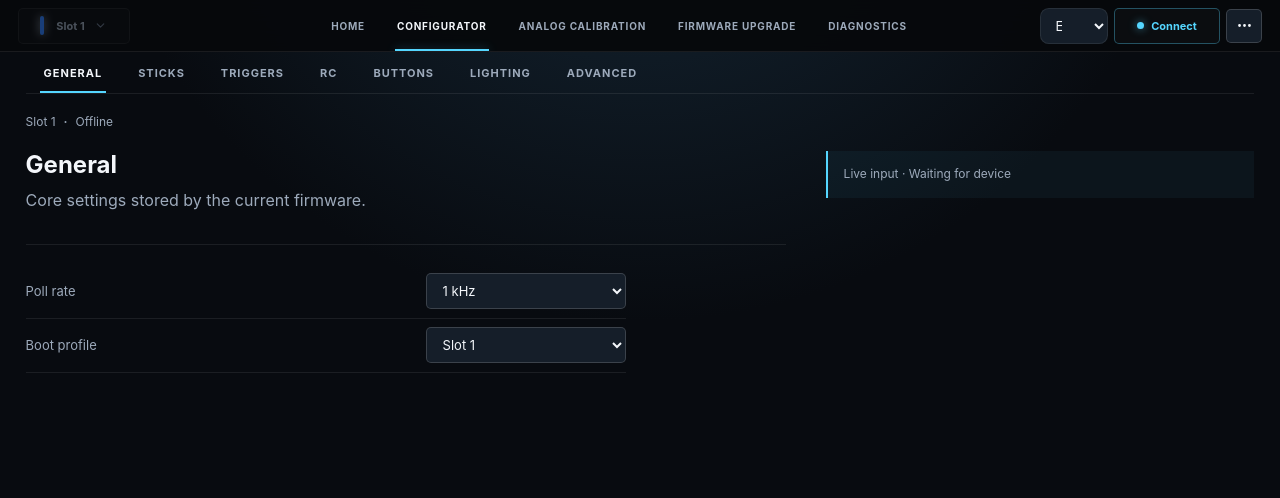
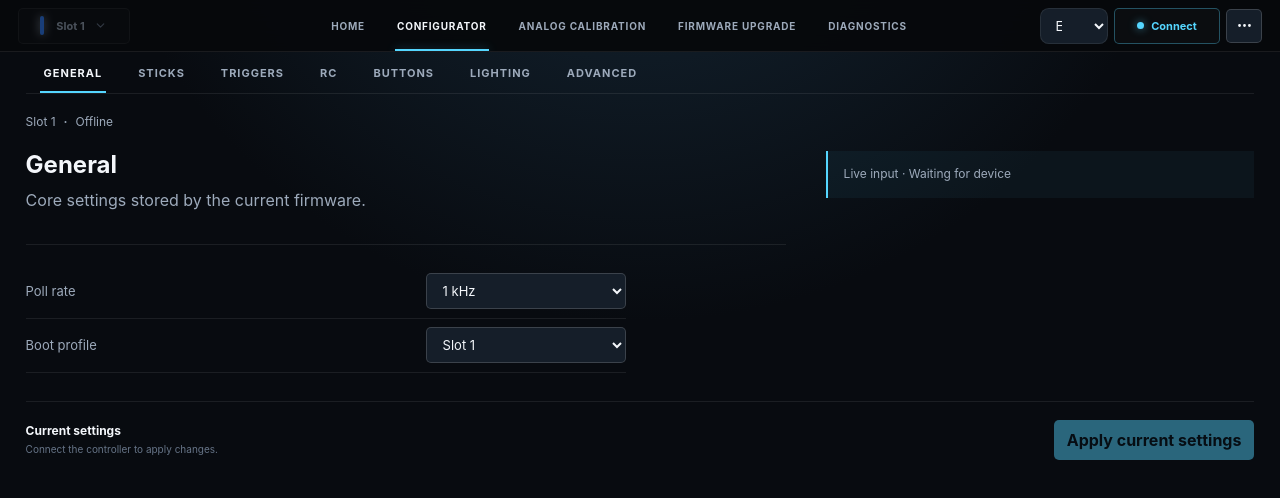
Before and after one commit to HelloWorldZTR/proshock-config, a Vue app: page /#/home in a window 1280 px wide. Both pictures are taken after a click on the button "CONFIGURATOR". Shown: the top 498 px of the page. Built offline with nearby package versions, Linux system fonts and the light colour scheme.

Commit message:
feat: add inline configurator apply action

```diff
--- a/src/App.vue
+++ b/src/App.vue
@@ -40,12 +40,13 @@
       :boot-profile="bootProfile" :raw="latestRaw" :snapshot="liveInputSnapshot"
       :calibration="calibrationDraft || defaultCalibration" :config-info="configInfo"
       :connected="connected" :read-digital-input="getDigitalInput"
+      :apply-state="configuratorApplyState"
       @section="requestGo('configurator', $event)" @profile-color="setProfileColor"
       @pollrate="pollrateHz = $event" @boot-profile="bootProfile = $event"
       @calibration-bound="setCalibrationBound"
       @response="setResponse" @resolver="setResolver" @stick-shape="setStickShape" @stick-rc="setStickRc"
       @reset-curves="resetCurves" @copy-curve="copyCurve"
-      @calibrate="requestGo('calibration')"
+      @calibrate="requestGo('calibration')" @apply="applyDraft"
     />
     <QuickCalibrationPage
       v-else-if="page === 'calibration' && !iapMode"
@@ -101,6 +102,7 @@ import {
   HEADER_ACTION,
   LEAVE_GUARD_KIND,
   deriveCalibrationGuardPending,
+  deriveConfiguratorApplyState,
   deriveHeaderState,
   deriveLeaveGuardKind,
   getPageEntryBlockReason,
@@ -344,6 +346,12 @@ const canApply = computed(() => (
   && applyValid.value
 ));
 const canSave = computed(() => connected.value && !busy.value && !!configInfo.value?.dirty && !hasDraft.value);
+const configuratorApplyState = computed(() => deriveConfiguratorApplyState({
+  connected: connected.value,
+  busy: busy.value,
+  hasApplyDraft: hasApplyDraft.value,
+  applyValid: applyValid.value,
+}));
 const calibrationWorkflowPending = computed(() => (
   page.value === "calibration"
   && [
--- a/src/app-shell-state.js
+++ b/src/app-shell-state.js
@@ -19,6 +19,50 @@ export function getPageEntryBlockReason({ page, connected }) {
     return "Connect the controller before opening Analog Calibration.";
   }
   return "";
+}
+
+/**
+ * Derive the disabled state and helper copy for the Configurator Apply button.
+ */
+export function deriveConfiguratorApplyState({
+  connected,
+  busy,
+  hasApplyDraft,
+  applyValid,
+}) {
+  if (!connected) {
+    return {
+      disabled: true,
+      label: "Apply current settings",
+      detail: "Connect the controller to apply changes.",
+    };
+  }
+  if (busy) {
+    return {
+      disabled: true,
+      label: "Applying…",
+      detail: "Waiting for the current device operation to finish.",
+    };
+  }
+  if (!hasApplyDraft) {
+    return {
+      disabled: true,
+      label: "Apply current settings",
+      detail: "Current settings are already applied.",
+    };
+  }
+  if (!applyValid) {
+    return {
+      disabled: true,
+      label: "Apply current settings",
+      detail: "Fix the highlighted errors before applying.",
+    };
+  }
+  return {
+    disabled: false,
+    label: "Apply current settings",
+    detail: "Apply sends current changes to firmware RAM. Save persists them to flash.",
+  };
 }
 
 /**
--- a/src/locales/zh-CN.js
+++ b/src/locales/zh-CN.js
@@ -122,6 +122,14 @@ registerLocale("zh-CN", "中文", {
   "Working…": "处理中…",
   "Calibrating": "校准中",
   "Apply": "应用",
+  "Apply current settings": "应用当前设置",
+  "Applying…": "正在应用…",
+  "Current settings": "当前设置",
+  "Connect the controller to apply changes.": "请连接手柄后再应用更改。",
+  "Waiting for the current device operation to finish.": "正在等待当前设备操作完成。",
+  "Current settings are already applied.": "当前设置已应用。",
+  "Fix the highlighted errors before applying.": "请先修复标出的错误，再应用设置。",
+  "Apply sends current changes to firmware RAM. Save persists them to flash.": "应用会将当前更改写入固件 RAM；保存后才会持久化到闪存。",
   "Fix errors": "修复错误",
   "Save": "保存",
   "Saved": "已保存",
--- a/src/pages/ConfiguratorPage.vue
+++ b/src/pages/ConfiguratorPage.vue
@@ -159,6 +159,18 @@
         <p class="support-note">Stick bounds must remain at least 128 ADC counts away from the calibrated center. Trigger lower bounds must remain below upper bounds. Apply updates RAM; Save is required before switching slots.</p>
       </section>
     </div>
+    <footer class="configurator-apply-footer" aria-label="Current settings">
+      <div aria-live="polite">
+        <strong>Current settings</strong>
+        <span>{{ applyState?.detail }}</span>
+      </div>
+      <button
+        type="button"
+        class="primary"
+        :disabled="applyState?.disabled"
+        @click="$emit('apply')"
+      >{{ applyState?.label || "Apply current settings" }}</button>
+    </footer>
   </div>
 </template>
 
@@ -174,9 +186,9 @@ const props = defineProps({
   section: String, selectedProfile: Number, stateLabel: String, profile: Object,
   baselineProfile: Object, pollrateHz: String, bootProfile: Number, raw: Object,
   snapshot: Object, calibration: Object, configInfo: Object,
-  connected: Boolean, readDigitalInput: Function,
+  connected: Boolean, readDigitalInput: Function, applyState: Object,
 });
-defineEmits(["section", "profile-color", "pollrate", "boot-profile", "response", "resolver", "stick-shape", "stick-rc", "calibration-bound", "reset-curves", "copy-curve", "calibrate"]);
+defineEmits(["section", "profile-color", "pollrate", "boot-profile", "response", "resolver", "stick-shape", "stick-rc", "calibration-bound", "reset-curves", "copy-curve", "calibrate", "apply"]);
 const tabs = [
   { id: "general", label: "General" }, { id: "sticks", label: "Sticks" },
   { id: "triggers", label: "Triggers" }, { id: "rc", label: "RC" },
--- a/src/styles.css
+++ b/src/styles.css
@@ -101,6 +101,11 @@ label { display: grid; gap: 8px; color: var(--secondary); font-size: 13px; }
 .section-heading { display: flex; align-items: flex-start; justify-content: space-between; gap: 16px; }
 .subtabs { display: flex; height: 42px; margin: -24px 0 20px; border-bottom: 1px solid var(--border); overflow-x: auto; }
 .context-row { display: flex; gap: 8px; margin-bottom: 22px; color: var(--secondary); font-size: 12px; }
+.configurator-apply-footer { display: flex; align-items: center; justify-content: flex-end; gap: 28px; max-width: 1280px; margin-top: 28px; padding-top: 18px; border-top: 1px solid var(--border); }
+.configurator-apply-footer > div { display: grid; gap: 4px; margin-right: auto; }
+.configurator-apply-footer strong { font-size: 12px; }
+.configurator-apply-footer span { color: var(--muted); font-size: 10px; line-height: 1.5; }
+.configurator-apply-footer button { min-width: 190px; min-height: 40px; }
 
 .profile-strip { display: grid; grid-template-columns: repeat(4, 1fr); margin: -24px max(-18px, -2vw) 0; border-bottom: 1px solid var(--border); background: rgba(16,23,32,.62); }
 .profile-segment { min-height: 70px; display: grid; grid-template-columns: 5px 1fr auto; grid-template-rows: 1fr auto; gap: 0 12px; padding: 12px 16px; border: 0; border-right: 1px solid var(--border); border-radius: 0; background: transparent; text-align: left; position: relative; }
@@ -886,6 +891,8 @@ input[type=range] { width: 100%; padding: 0; accent-color: var(--accent); }
   .app-navigation-short { display: none; }
   .subtabs { scrollbar-width: none; }
   .subtabs::-webkit-scrollbar { display: none; }
+  .configurator-apply-footer { align-items: stretch; flex-direction: column; gap: 12px; }
+  .configurator-apply-footer button { width: 100%; }
   .leave-guard-dialog { padding: 18px; }
   .leave-guard-dialog > footer { display: grid; grid-template-columns: 1fr 1fr; }
   .leave-guard-dialog > footer .danger-outline { grid-column: 1 / 3; margin-right: 0; }
```
Also changed, not shown: 2 other files (tests, documents, lock files or other folders).
